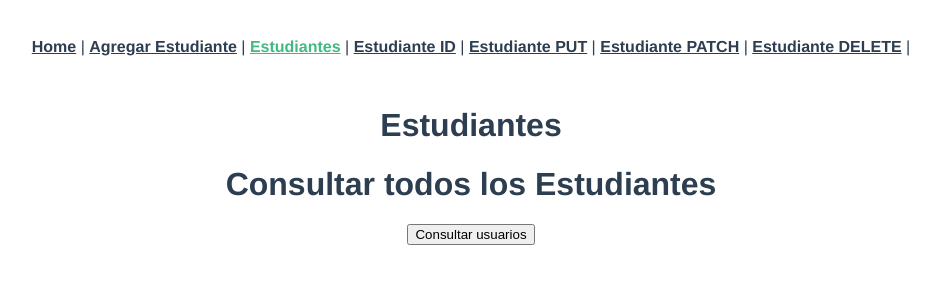
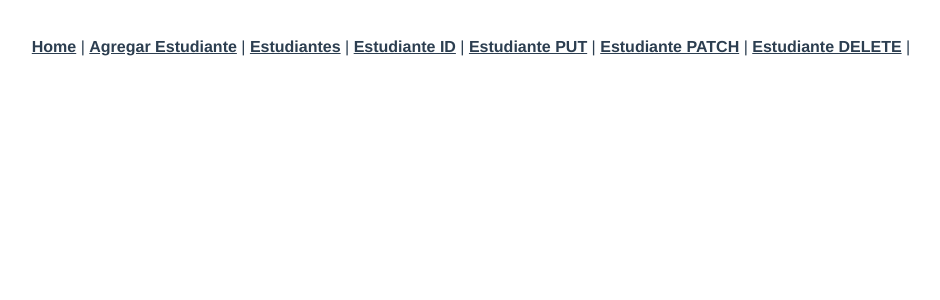
Before and after one commit to Kevin-022C/pw_u4_p9_kc, a Vue app: page /consultarUsuarios in a window 1280 px wide. Shown: the top 300 px of the page, without its empty margins (169-1109 px from the left). Built offline with nearby package versions, Linux system fonts and the light colour scheme.

Commit message:
Taller 36: Guardianes en vue.js

```diff
--- a/src/router/index.js
+++ b/src/router/index.js
@@ -10,7 +10,11 @@ const routes = [
   {
     path: '/',
     name: 'home',
-    component: HomeView
+    component: HomeView,
+    meta: {
+      requiereAutorizacion: true,
+      esPublica: false
+    }
   },
   {
     path: '/about',
@@ -23,22 +27,38 @@ const routes = [
   {
     path: '/consultarUsuarios',
     name: 'consultarUsuarios',
-    component: ConsultarUsuariosView
+    component: ConsultarUsuariosView,
+    meta: {
+      requiereAutorizacion: true,
+      esPublica: false
+    }
   },
   {
     path: '/idEstudiante',
     name: 'idEstudiante',
-    component: ConsultarEstudianteId
+    component: ConsultarEstudianteId,
+    meta: {
+      requiereAutorizacion: true,
+
+    }
   },
   {
     path: '/putEstudiante',
     name: 'putEstudiante',
-    component: putEstudianteView
+    component: putEstudianteView,
+    meta: {
+      requiereAutorizacion: true,
+
+    }
   },
   {
     path: '/patchEstudiante',
     name: 'patchEstudiante',
-    component: patchEstudianteView
+    component: patchEstudianteView,
+    meta: {
+      requiereAutorizacion: true,
+
+    }
   },
   {
     path: '/deleteEstudiante',
@@ -56,5 +76,24 @@ const router = createRouter({
   history: createWebHistory(process.env.BASE_URL),
   routes
 })
+//configuracion de un guardian para proteger las rutas
+router.beforeEach((to, from, next) => {
+  const requiereAutorizacion = to.meta.requiereAutorizacion
+  const esPublica = to.meta.esPublica
+  const token = localStorage.getItem('token')
 
+  if (requiereAutorizacion && !token) {
+    // Si la ruta requiere autenticación y no hay token, redirigir al login
+    next({ name: 'login' })
+    console.log('No hay token, redirigiendo al login')
+  } else if (esPublica && token) {
+    // Si la ruta es pública y hay token, redirigir a la home
+    next({ name: 'home' })
+    console.log('Hay token, redirigiendo a la home')
+  } else {
+    console.log('No hay problemas, continuando con la navegación')
+    // Si no hay problemas, continuar con la navegación
+    next()
+  }
+})
 export default router
```
Also changed, not shown: src/Clients/conceptos.txt (added).
